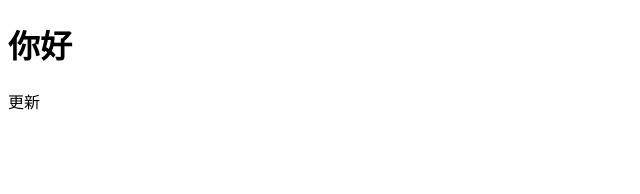
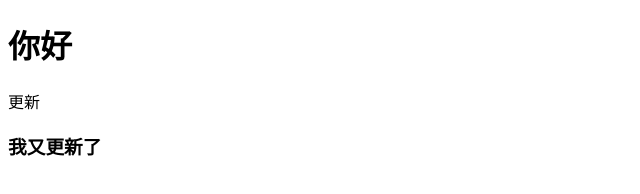
Before and after one commit to WEI19981006/A, a plain HTML site: page index.html in a window 1280 px wide. Shown: the whole page, without its empty margins (0-640 px from the left). Drawn offline with Linux system fonts and the light colour scheme.

Commit message:
我又更新了

```diff
--- a/index.html
+++ b/index.html
@@ -9,5 +9,6 @@
 <body>
     <h1>你好</h1>
     <P>更新</P>
+    <h3>我又更新了</h3>
 </body>
 </html>
```
